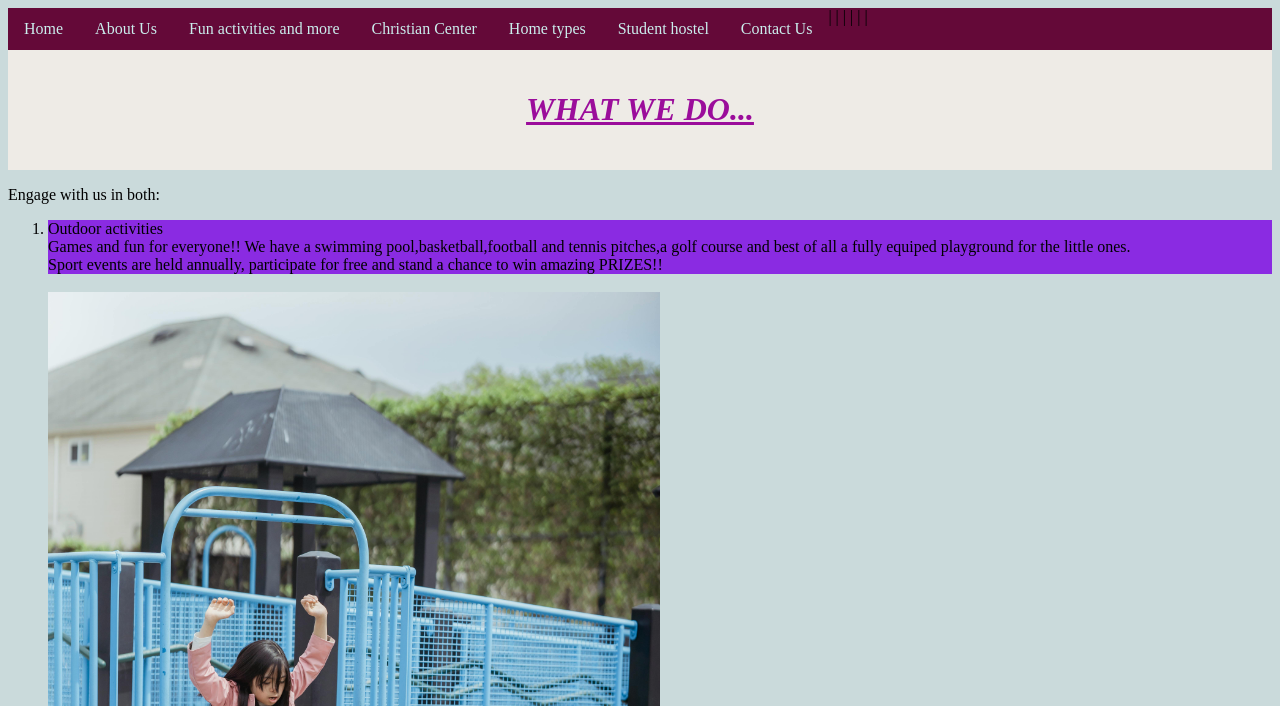
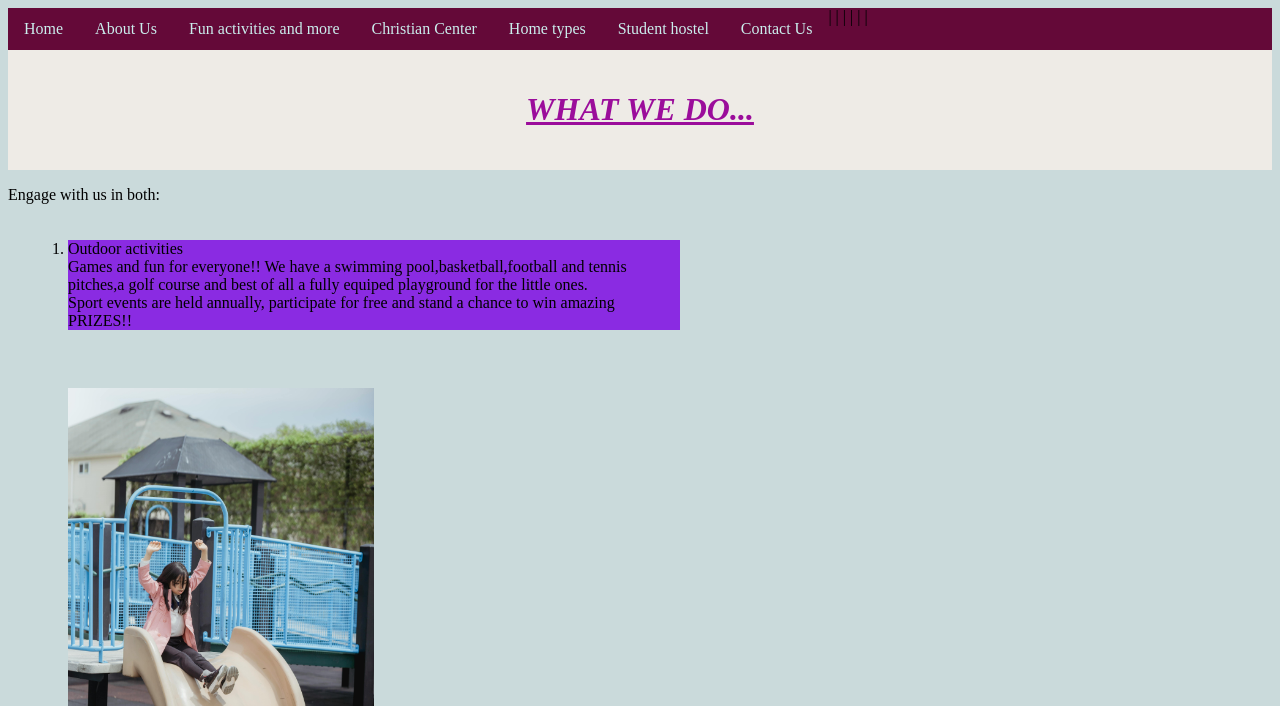
Before and after one commit to 169975/class_project, a PHP site: page /activities.html in a window 1280 px wide. Shown: the top 706 px of the page. Run offline with PHP 8.4, Linux system fonts and the light colour scheme.

Commit message:
I have changed the apperance of the activities web page

```diff
--- a/CSS/style.css
+++ b/CSS/style.css
@@ -57,6 +57,6 @@ font-style: italic;
 
 .content2{
     float: right;
-
+    padding: 50px;
     width: 50%;
 }
--- a/activities.html
+++ b/activities.html
@@ -18,18 +18,24 @@
 
 
     <p>Engage with us in both: <br>
-    <ol>
+
+        <ol>
+       <div class="content">
         <li style="background-color: blueviolet;">Outdoor activities <br>
         Games and fun for everyone!! We have a swimming pool,basketball,football and tennis pitches,a golf course and best of all a fully equiped playground for the little ones. <br>Sport events are held annually, participate for free and stand a chance to win amazing PRIZES!!
-    </li><br>
+    </li><br></div>
+
+
+    <div class="content">
     <img src="images/pexels-nicola activities.jpg" alt="" width="50%">
     <img src="images/pexels-rafael-activities.jpg" alt="" width="30% ">
+</div>
 
-
-
+<div class="content2">
     <li style="background-color: darkred;">Indoor activities <br>
     The indoor activities range from indoor games such as boardgames. Additionally we have the priviledge of hosting weekly Church fellowships in one of our confrence halls,they are welcome to everyone.Last but not least we have theme parties every week.</li>
     <img src="images/pexels-brent-indooractivities.jpg" alt="" width="50%">
+    </div>
     </ol>
 
 
```
